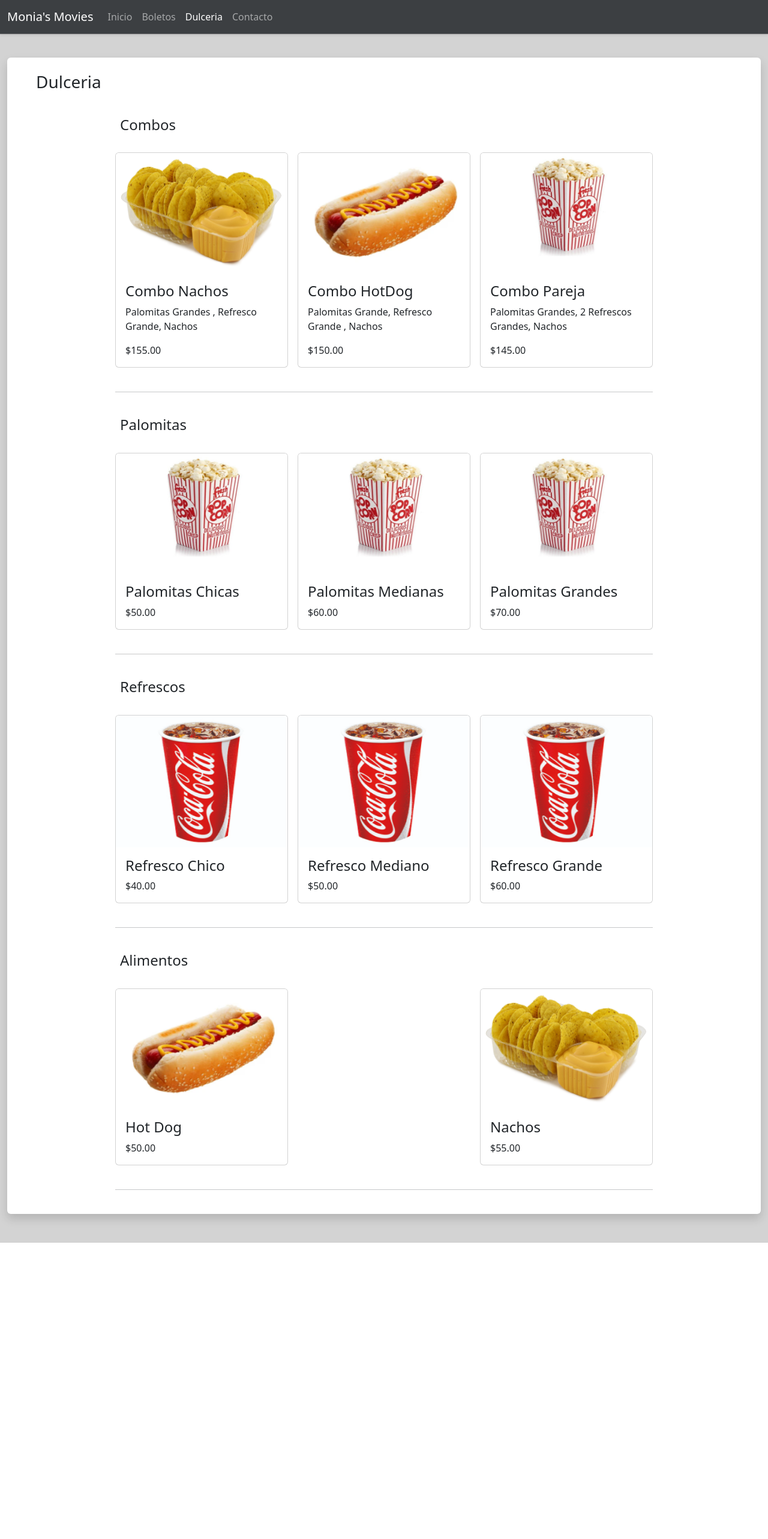
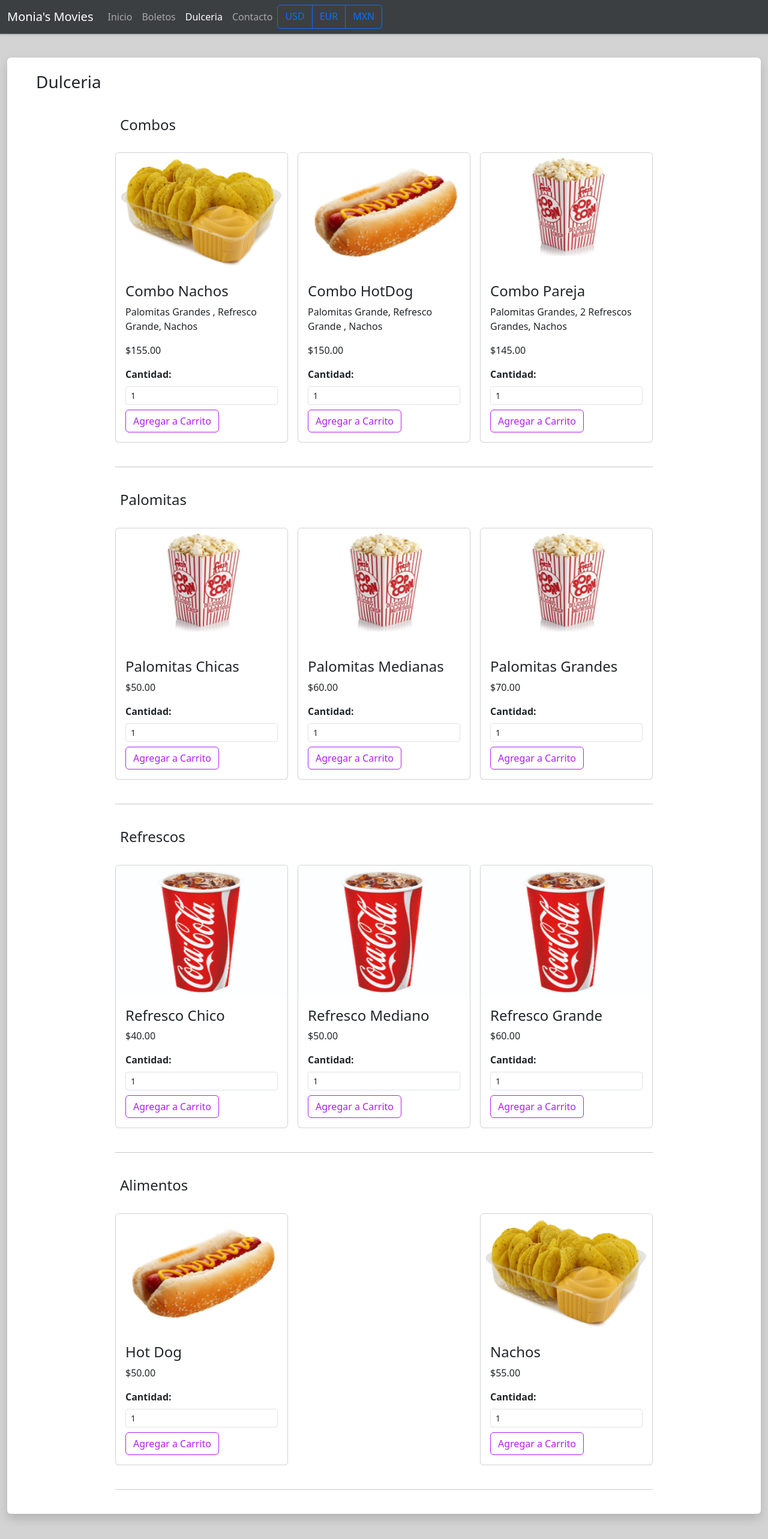
Before and after one commit to TeresaFlores/TrainingAngularATS, an Angular app: page /dulceria in a window 1280 px wide. Shown: the top 2566 px of the page at 60% size. Before the commit the page ends 2072 px from the top, so only its background shows below. Built offline with nearby package versions, Linux system fonts and the light colour scheme.

Commit message:
finishing food, adding functions to add to cart, starting cart services

```diff
--- a/src/app/components/alimentos/alimentos.component.css
+++ b/src/app/components/alimentos/alimentos.component.css
@@ -0,0 +1,9 @@
+.button-alimentos {
+    border-color: #B01DF5;
+    color: #B01DF5;
+}
+
+.button-alimentos:hover {
+    background-color: #B01DF5;
+    color: white;
+}
--- a/src/app/components/alimentos/alimentos.component.html
+++ b/src/app/components/alimentos/alimentos.component.html
@@ -11,7 +11,7 @@
       </div>
 
       <div class="d-flex gap-3 justify-content-around">
-        <ng-container *ngFor="let combo of combos">
+        <ng-container *ngFor="let combo of combos; index as index">
           <div class="card" style="width: 18rem">
             <img
               [src]="combo.imagen"
@@ -28,8 +28,25 @@
                 {{ combo.descripcion }}
               </p>
               <p class="card-text">
-                {{ combo.precio  | currency }}
+                {{ combo.precio | currency }}
               </p>
+              <div class="mb-2">
+                <label class="form-label fw-bold">Cantidad:</label>
+                <input
+                  class="form-control form-control-sm"
+                  [(ngModel)]="cantidadCombo[index]"
+                  min="1"
+                  max="5"
+                  type="number"
+                />
+              </div>
+              <button
+                type="button"
+                class="btn button-alimentos"
+                (click)="addComboCarro(index)"
+              >
+                Agregar a Carrito
+              </button>
             </div>
           </div>
         </ng-container>
@@ -41,7 +58,7 @@
       </div>
       <div class="d-flex gap-3 justify-content-around">
         <div class="d-flex gap-3 justify-content-around">
-          <ng-container *ngFor="let palomita of palomitas">
+          <ng-container *ngFor="let palomita of palomitas; index as index">
             <div class="card" style="width: 18rem">
               <img
                 [src]="palomita.imagen"
@@ -55,8 +72,25 @@
                   {{ palomita.nombre }}
                 </h4>
                 <p class="card-text">
-                  {{ palomita.precio  | currency }}
+                  {{ palomita.precio | currency }}
                 </p>
+                <div class="mb-2">
+                  <label class="form-label fw-bold">Cantidad:</label>
+                  <input
+                    class="form-control form-control-sm"
+                    [(ngModel)]="cantidadPalomita[index]"
+                    min="1"
+                    max="5"
+                    type="number"
+                  />
+                </div>
+                <button
+                  type="button"
+                  class="btn button-alimentos"
+                  (click)="addPalomitaCarro(index)"
+                >
+                  Agregar a Carrito
+                </button>
               </div>
             </div>
           </ng-container>
@@ -67,7 +101,7 @@
         <h4 class="text-left">Refrescos</h4>
       </div>
       <div class="d-flex gap-3 justify-content-around">
-        <ng-container *ngFor="let refresco of refrescos">
+        <ng-container *ngFor="let refresco of refrescos; index as index">
           <div class="card" style="width: 18rem">
             <img
               [src]="refresco.imagen"
@@ -81,8 +115,25 @@
                 {{ refresco.nombre }}
               </h4>
               <p class="card-text">
-                {{ refresco.precio  | currency }}
+                {{ refresco.precio | currency }}
               </p>
+              <div class="mb-2">
+                <label class="form-label fw-bold">Cantidad:</label>
+                <input
+                  class="form-control form-control-sm"
+                  [(ngModel)]="cantidadRefresco[index]"
+                  min="1"
+                  max="5"
+                  type="number"
+                />
+              </div>
+              <button
+                type="button"
+                class="btn button-alimentos"
+                (click)="addRefrescoCarro(index)"
+              >
+                Agregar a Carrito
+              </button>
             </div>
           </div>
         </ng-container>
@@ -92,7 +143,7 @@
         <h4 class="text-left">Alimentos</h4>
       </div>
       <div class="d-flex gap-3 justify-content-between">
-        <ng-container *ngFor="let comida of comida">
+        <ng-container *ngFor="let comida of comida; index as index">
           <div class="card" style="width: 18rem">
             <img
               [src]="comida.imagen"
@@ -108,6 +159,23 @@
               <p class="card-text">
                 {{ comida.precio | currency }}
               </p>
+              <div class="mb-2">
+                <label class="form-label fw-bold">Cantidad:</label>
+                <input
+                  class="form-control form-control-sm"
+                  [(ngModel)]="cantidadComida[index]"
+                  min="1"
+                  max="5"
+                  type="number"
+                />
+              </div>
+              <button
+                type="button"
+                class="btn button-alimentos"
+                (click)="addComidaCarro(index)"
+              >
+                Agregar a Carrito
+              </button>
             </div>
           </div>
         </ng-container>
--- a/src/app/components/alimentos/alimentos.component.ts
+++ b/src/app/components/alimentos/alimentos.component.ts
@@ -1,10 +1,11 @@
 import { CommonModule } from '@angular/common';
 import { Component, OnInit } from '@angular/core';
+import { FormsModule } from '@angular/forms';
 import { ComidaService } from 'src/app/services/comida.service';
 @Component({
   selector: 'app-alimentos',
   standalone: true,
-  imports: [CommonModule],
+  imports: [CommonModule, FormsModule],
   templateUrl: './alimentos.component.html',
   styleUrl: './alimentos.component.css',
 })
@@ -34,6 +35,12 @@ export class AlimentosComponent implements OnInit {
     precio: string;
   }[] = [];
 
+  cantidadCombo: number[] = [];
+  cantidadPalomita: number[] = [];
+  cantidadRefresco: number[] = [];
+  cantidadComida: number[] = [];
+
+
   constructor(private comidaService: ComidaService) {
     this.combos = this.comidaService.getCombos();
     this.palomitas = this.comidaService.getPalomitas();
@@ -42,5 +49,73 @@ export class AlimentosComponent implements OnInit {
 
   }
 
-  ngOnInit(): void {}
+  ngOnInit(): void {
+    this.setCantidadDefaultCombo();
+    this.setCantidadDefaultPalomita();
+    this.setCantidadDefaultRefresco();
+    this.setCantidadDefaultComida();
+
+  }
+
+  setCantidadDefaultCombo() {
+    this.combos.map(() => {
+      this.cantidadCombo.push(1);
+    })
+  }
+
+  setCantidadDefaultPalomita() {
+    this.palomitas.map(() => {
+      this.cantidadPalomita.push(1);
+    })
+  }
+
+  setCantidadDefaultRefresco() {
+    this.refrescos.map(() => {
+      this.cantidadRefresco.push(1);
+    })
+  }
+
+  setCantidadDefaultComida() {
+    this.comida.map(() => {
+      this.cantidadComida.push(1);
+    })
+  }
+  addComboCarro(comboId: number) {
+    const dulceria = this.combos[comboId];
+    const cantidad = this.cantidadCombo[comboId];
+    const nombre = dulceria.nombre;
+    const precio = +dulceria.precio * cantidad;
+
+    console.log('alimento - ', {nombre, cantidad, precio})
+    // this.cartService.AddAlimento({ nombre, cantidad, precio });
+  }
+  addPalomitaCarro(palomitaId: number) {
+    const dulceria = this.palomitas[palomitaId];
+    const cantidad = this.cantidadPalomita[palomitaId];
+    const nombre = dulceria.nombre;
+    const precio = +dulceria.precio * cantidad;
+
+    console.log('alimento - ', {nombre, cantidad, precio})
+
+    // this.cartService.AddFood({ itemName, qty, price });
+  }
+  addRefrescoCarro(refrescoId: number) {
+    const dulceria = this.refrescos[refrescoId];
+    const cantidad = this.cantidadRefresco[refrescoId];
+    const nombre = dulceria.nombre;
+    const precio = +dulceria.precio * cantidad;
+
+    console.log('alimento - ', {nombre, cantidad, precio})
+
+    // this.cartService.AddFood({ itemName, qty, price });
+  }
+  addComidaCarro(comida: number) {
+    const dulceria = this.comida[comida];
+    const cantidad = this.cantidadComida[comida];
+    const nombre = dulceria.nombre;
+    const precio = +dulceria.precio * cantidad;
+
+    console.log('alimento - ', {nombre, cantidad, precio})
+    // this.cartService.AddFood({ itemName, qty, price });
+  }
 }
--- a/src/app/components/modal/modal.component.html
+++ b/src/app/components/modal/modal.component.html
@@ -44,10 +44,10 @@
         </div>
       </div>
       <div class="modal-footer">
-        <button type="button" class="btn btn-secondary" data-bs-dismiss="modal">
+        <button type="button" class="btn btn-secondary" data-bs-dismiss="modal" (click)="clearMessage()">
           Cancelar
         </button>
-        <button type="button" class="btn button-modal" data-bs-dismiss="modal">Agregar</button>
+        <button type="button" class="btn button-modal" data-bs-dismiss="modal" (click)="addBoletoCarro(pelicula,cantidadBoletos,horario)">Agregar</button>
       </div>
     </div>
   </div>
--- a/src/app/components/modal/modal.component.ts
+++ b/src/app/components/modal/modal.component.ts
@@ -14,6 +14,7 @@ import { PeliculasService } from 'src/app/services/peliculas.service';
 export class ModalComponent implements OnDestroy{
   pelicula: string = '';
   horario: string = '';
+  cantidadBoletos: number = 0;
 
   private subscription: Subscription;
 
@@ -27,7 +28,7 @@ export class ModalComponent implements OnDestroy{
   }
 
   selectBoletos(boleto: string) {
-    console.log(boleto)
+    this.cantidadBoletos = +boleto;
   }
 
   clearMessage() {
@@ -38,4 +39,9 @@ export class ModalComponent implements OnDestroy{
     this.subscription.unsubscribe();
   }
 
+  addBoletoCarro(pelicula: string, cantidad: number, horario: string) {
+    console.log('boleto - ', {pelicula, cantidad, horario})
+    this.clearMessage();
+  }
+
 }
--- a/src/app/components/navbar/navbar.component.html
+++ b/src/app/components/navbar/navbar.component.html
@@ -48,6 +48,38 @@
             >Contacto</a
           >
         </li>
+        <div
+          class="btn-group pe-3"
+          role="group"
+          aria-label="Basic radio toggle button group"
+        >
+          <input
+            type="radio"
+            class="btn-check"
+            name="btnradio"
+            id="btnradio1"
+            autocomplete="off"
+          />
+          <label class="btn btn-outline-primary" for="btnradio1">USD</label>
+
+          <input
+            type="radio"
+            class="btn-check"
+            name="btnradio"
+            id="btnradio2"
+            autocomplete="off"
+          />
+          <label class="btn btn-outline-primary" for="btnradio2">EUR</label>
+
+          <input
+            type="radio"
+            class="btn-check"
+            name="btnradio"
+            id="btnradio3"
+            autocomplete="off"
+          />
+          <label class="btn btn-outline-primary" for="btnradio3">MXN</label>
+        </div>
       </ul>
     </div>
   </div>
```
Also changed, not shown: src/app/app.module.ts (+6 -3 lines), src/app/services/carrito.service.ts (added, +9 -0 lines), 1 other file (tests, documents, lock files or other folders).
